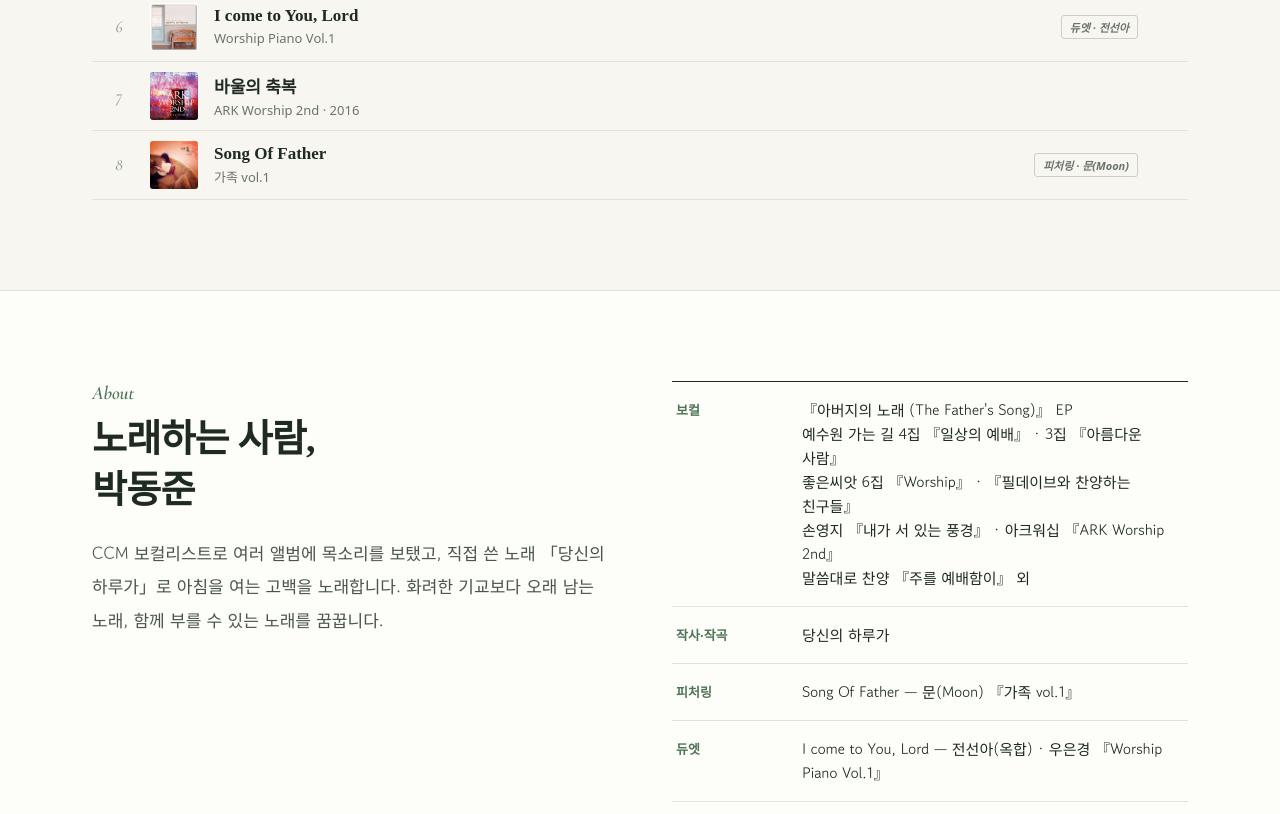
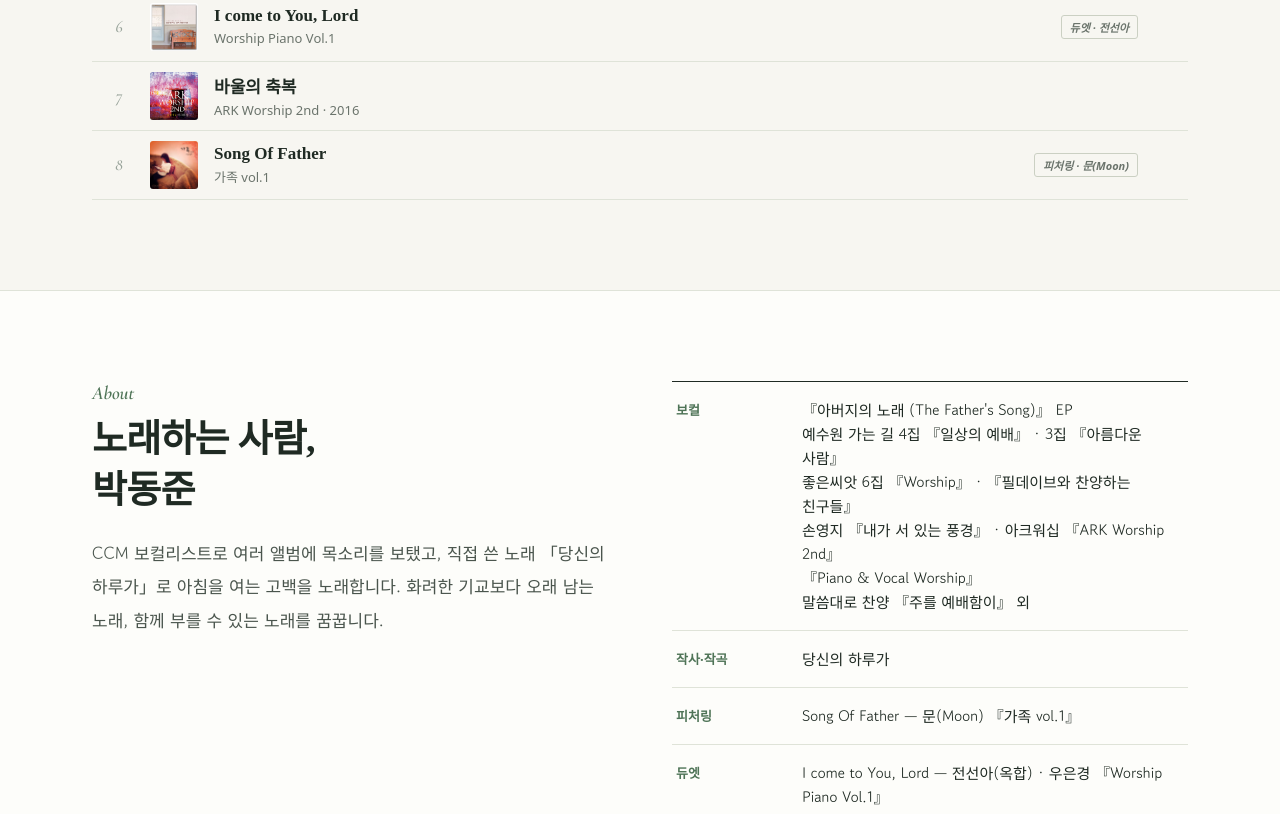
Before and after one commit to nellapark-cloud/nellapark-cloud.github.io, a plain HTML site: page songs/index.html in a window 1280 px wide. Shown: the part 1573-2387 px from the top of the page. Drawn offline with nearby package versions, Linux system fonts and the light colour scheme; a web font is replaced by a local one.

Commit message:
노래와 작품: '우리를 사랑하신' (Piano & Vocal Worship, 2006) 추가
Co-Authored-By: Claude Opus 5.5 <noreply@anthropic.com>
Claude-Session: https://claude.ai/code/session_0148xjjzk158y5CBLFsbZnYZ

```diff
--- a/songs/index.html
+++ b/songs/index.html
@@ -260,7 +260,7 @@ footer{max-width:1160px;margin:0 auto;padding:24px 32px 36px;display:flex;flex-w
       <p class="lead rv">CCM 보컬리스트로 여러 앨범에 목소리를 보탰고, 직접 쓴 노래 「당신의 하루가」로 아침을 여는 고백을 노래합니다. 화려한 기교보다 오래 남는 노래, 함께 부를 수 있는 노래를 꿈꿉니다.</p>
     </div>
     <ul class="credits rv">
-      <li><em>보컬</em><span>『아버지의 노래 (The Father's Song)』 EP<br>예수원 가는 길 4집 『일상의 예배』 · 3집 『아름다운 사람』<br>좋은씨앗 6집 『Worship』 · 『필데이브와 찬양하는 친구들』<br>손영지 『내가 서 있는 풍경』 · 아크워십 『ARK Worship 2nd』<br>말씀대로 찬양 『주를 예배함이』 외</span></li>
+      <li><em>보컬</em><span>『아버지의 노래 (The Father's Song)』 EP<br>예수원 가는 길 4집 『일상의 예배』 · 3집 『아름다운 사람』<br>좋은씨앗 6집 『Worship』 · 『필데이브와 찬양하는 친구들』<br>손영지 『내가 서 있는 풍경』 · 아크워십 『ARK Worship 2nd』<br>『Piano &amp; Vocal Worship』<br>말씀대로 찬양 『주를 예배함이』 외</span></li>
       <li><em>작사·작곡</em><span>당신의 하루가</span></li>
       <li><em>피처링</em><span>Song Of Father — 문(Moon) 『가족 vol.1』</span></li>
       <li><em>듀엣</em><span>I come to You, Lord — 전선아(옥합) · 우은경 『Worship Piano Vol.1』</span></li>
@@ -336,6 +336,9 @@ const ALBUMS = [
   { key:'family', title:'가족 vol.1', type:'문(Moon) · 피처링', year:'', artist:'문(Moon)',
     cover:'covers/family.png',
     tracks:['Song Of Father'] },
+  { key:'pianovocal', title:'Piano & Vocal Worship', type:'피아노&보컬 워십', year:'2006.02.23', artist:'Various',
+    cover:'covers/pianovocal.png',
+    tracks:['우리를 사랑하신'] },
   { key:'woo', title:'Worship Piano Vol.1', type:'우은경 · 듀엣 참여', year:'', artist:'우은경', cover:'covers/woo.png',
     tracks:['I come to You Lord'] }
 ];
```
Also changed, not shown: songs/covers/pianovocal.png (added).
